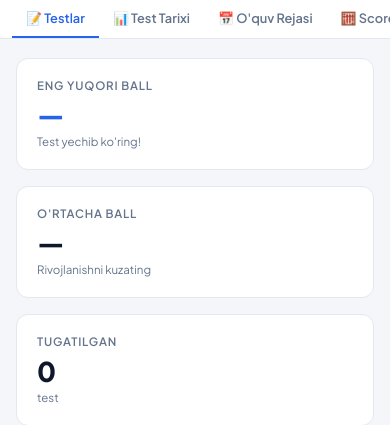
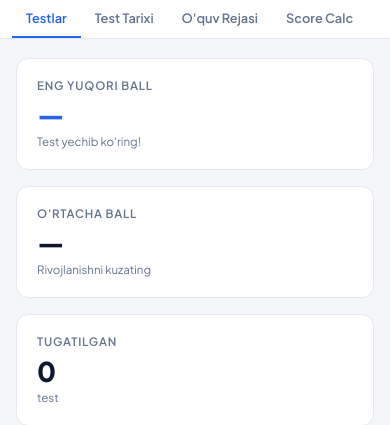
Before and after one commit to Nurmuhammad15/Satislomhon1, a Django app: page /dashboard/ in a window 390 px wide. Shown: the part 52-477 px from the top of the page. Run offline with Django 5.2, Linux system fonts and the light colour scheme; the visitor is signed in with stand-in values (Sample User, id 1).

Commit message:
увше

```diff
--- a/main/templates/main/dashboard.html
+++ b/main/templates/main/dashboard.html
@@ -467,10 +467,10 @@
 <!-- MOBILE TAB NAV -->
 <div class="mobile-tabnav">
     <div class="mobile-tabnav-inner">
-        <button class="mtab-btn active" id="mtab-practice" onclick="setTab('practice')">📝 Testlar</button>
-        <button class="mtab-btn" id="mtab-history" onclick="setTab('history')">📊 Test Tarixi</button>
-        <button class="mtab-btn" id="mtab-studyplan" onclick="setTab('studyplan')">📅 O'quv Rejasi</button>
-        <button class="mtab-btn" id="mtab-calc" onclick="setTab('calc')">🧮 Score Calc</button>
+        <button class="mtab-btn active" id="mtab-practice" onclick="setTab('practice')">Testlar</button>
+        <button class="mtab-btn" id="mtab-history" onclick="setTab('history')">Test Tarixi</button>
+        <button class="mtab-btn" id="mtab-studyplan" onclick="setTab('studyplan')">O'quv Rejasi</button>
+        <button class="mtab-btn" id="mtab-calc" onclick="setTab('calc')">Score Calc</button>
     </div>
 </div>
 
```
Also changed, not shown: main/templates/main/home.html (+4 -3 lines).
